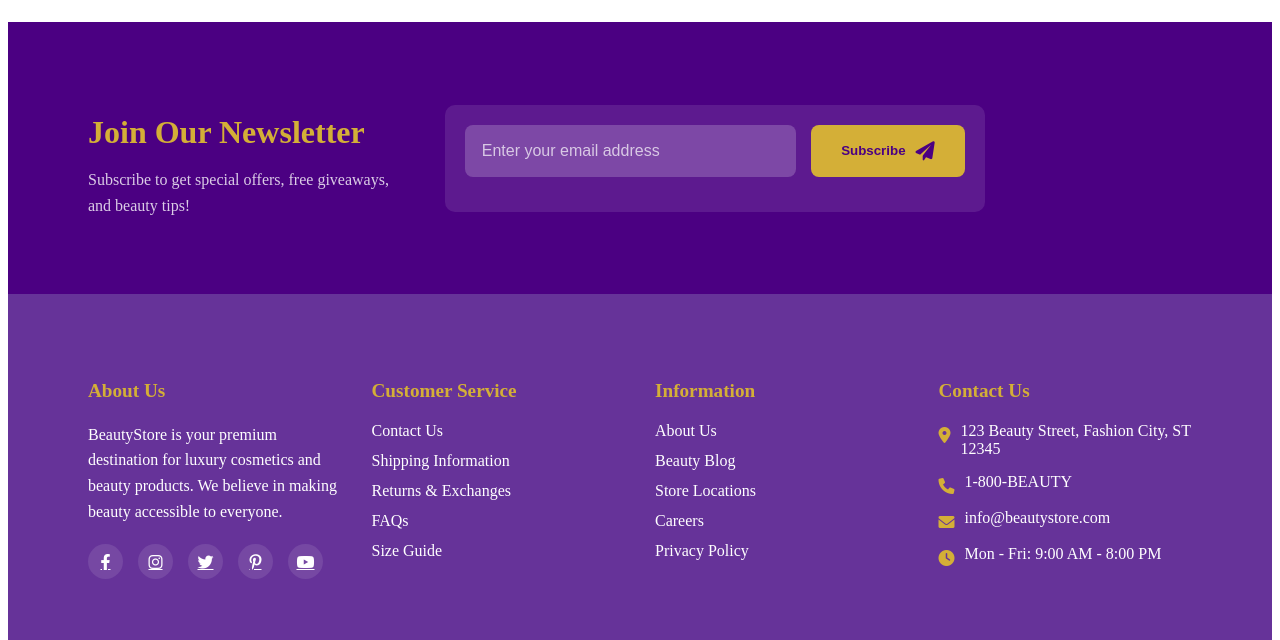
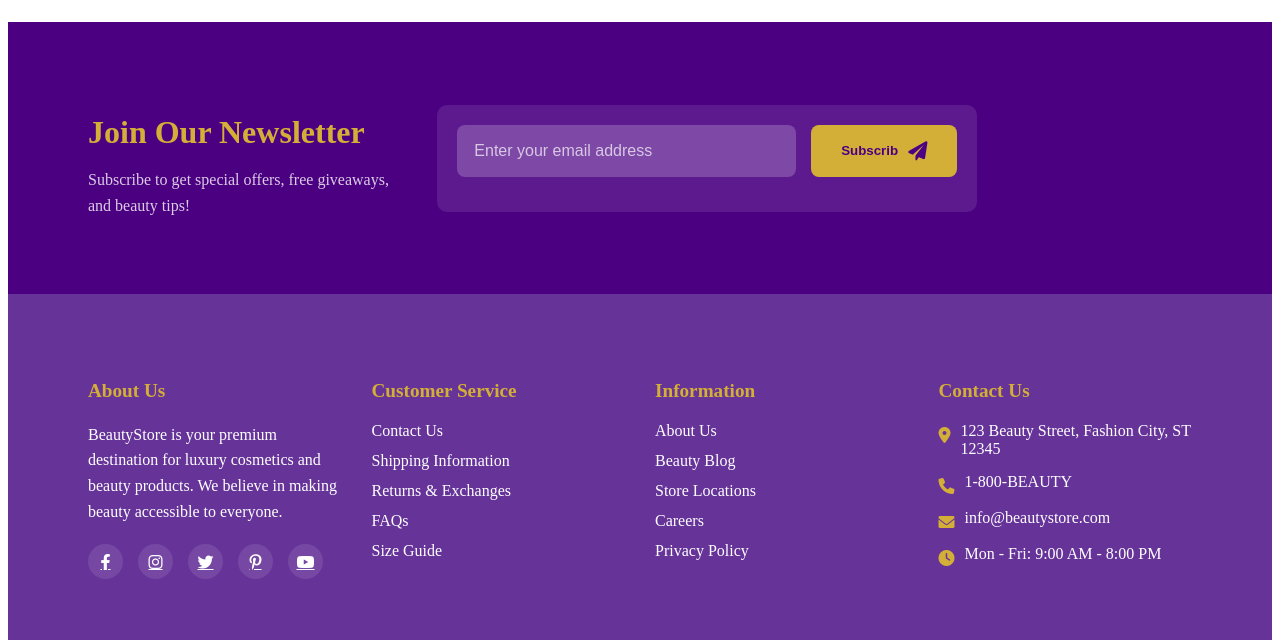
Before and after one commit to SylvesterPaaKofiEsuong/Cosmetic-E-commence-main, a PHP site: page / in a window 1280 px wide. Shown: the part 2583-3223 px from the top of the page. Run offline with PHP 8.4, Linux system fonts and the light colour scheme; some libraries are stand-ins or nearby versions.

Commit message:
checkout

```diff
--- a/public_html/includes/footer.php
+++ b/public_html/includes/footer.php
@@ -12,7 +12,7 @@
                     <div class="form-group">
                         <input type="email" id="newsletter-email" placeholder="Enter your email address">
                         <button type="submit">
-                            <span>Subscribe</span>
+                            <span>Subscrib</span>
                             <i class="fas fa-paper-plane"></i>
                         </button>
                     </div>
```
